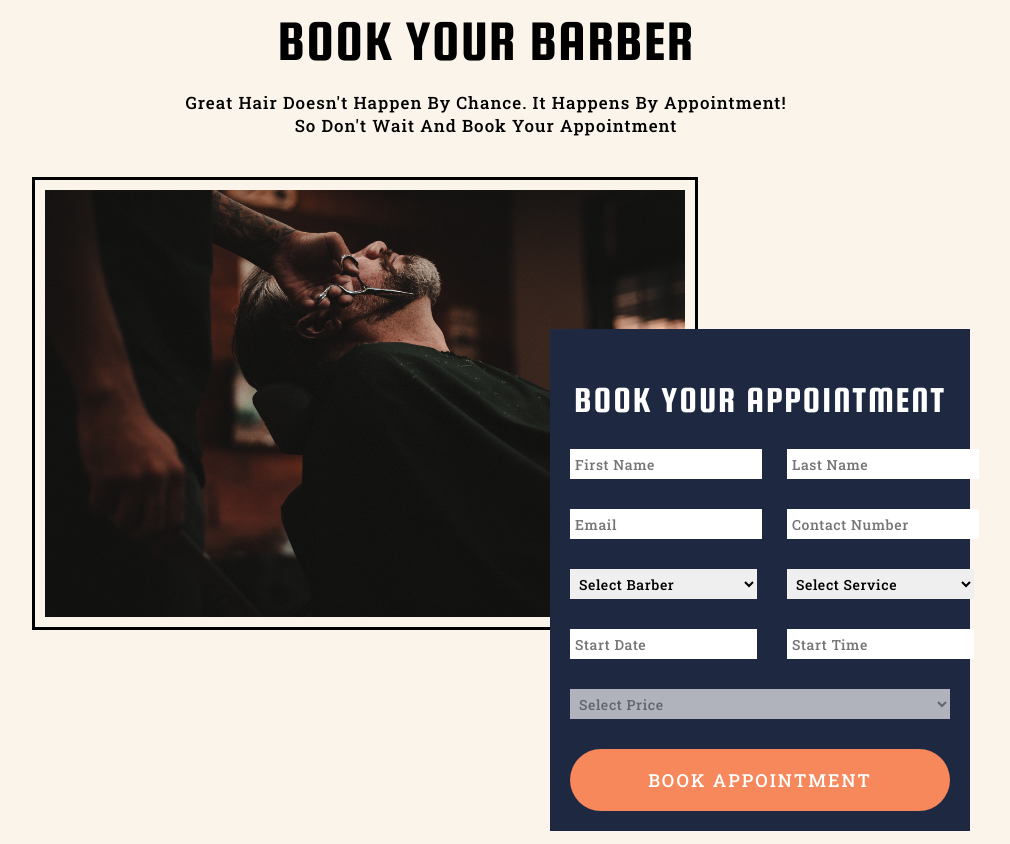
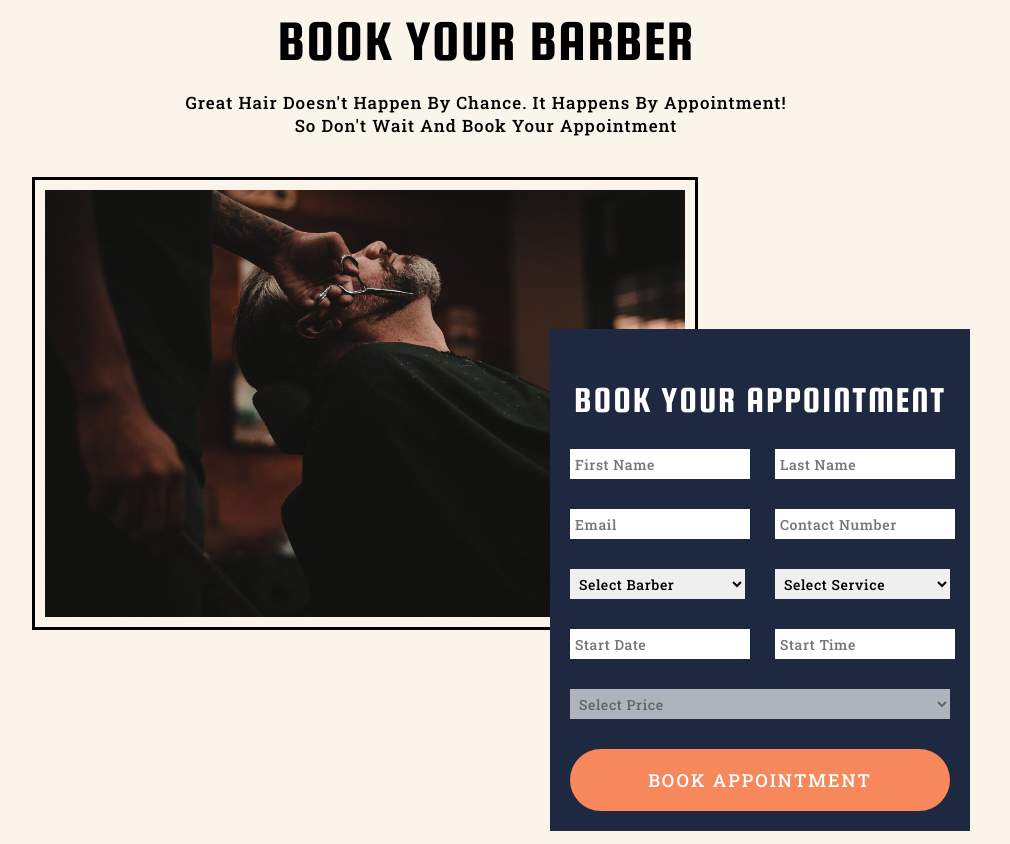
Before and after one commit to ImMeeseeksLookAtMe/ineor, a React (Create React App) app: page / in a window 1280 px wide. Shown: the whole page, without its empty margins (154-1164 px from the left). Built offline with nearby package versions, Linux system fonts and the light colour scheme; data requests are answered from the project's data file.

Commit message:
commit 3

```diff
--- a/src/Page.css
+++ b/src/Page.css
@@ -130,6 +130,7 @@
   height: 30px;
   border: none;
   padding-left: 5px;
+  width: 100%;
 }
 
 .input-item9 {
@@ -200,7 +201,7 @@
   }
 
   .pick {
-    width: 444px; /* 100% ne deluje*/
+    width: 444px /* 100% ne deluje*/
   }
 
 
```
